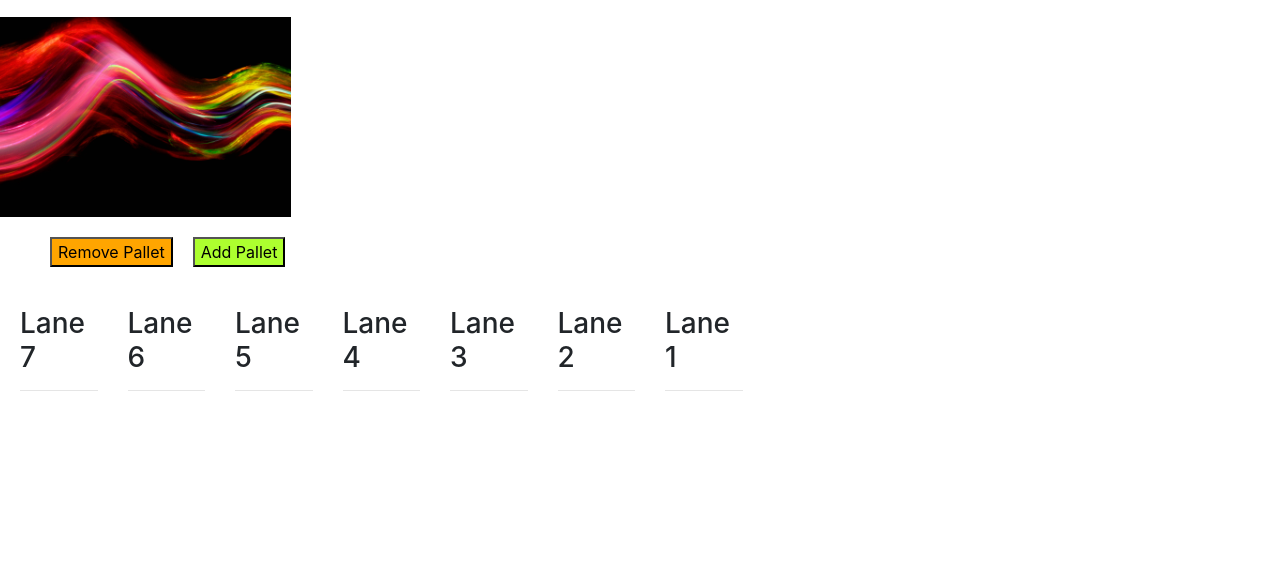
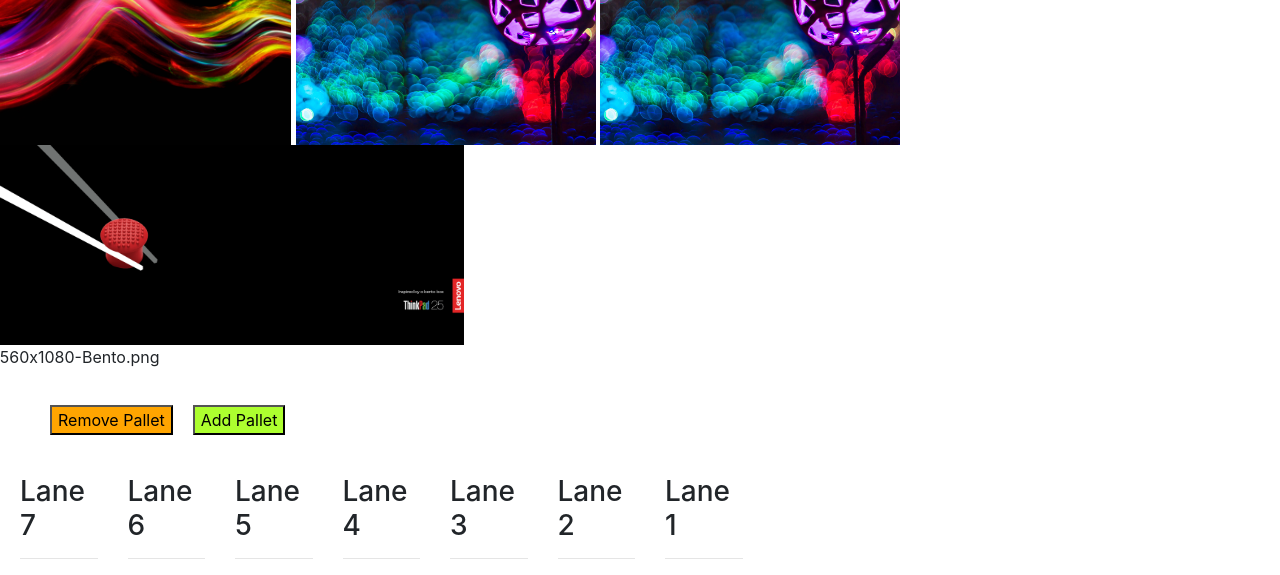
Before and after one commit to nhounhou/backloginventory, a website: page public/index.html in a window 1280 px wide. Shown: the part 263-838 px from the top of the page. Before the commit the page ends 800 px from the top, so only its background shows below. Drawn offline with nearby package versions, Linux system fonts and the light colour scheme; no server answers.

Commit message:
adding pictures banner

```diff
--- a/public/CSS/style.css
+++ b/public/CSS/style.css
@@ -15,15 +15,29 @@ button, input, .header {
     margin-bottom: 20px;
 }
 
+p {
+  display: inline;
+}
+
 button {
     margin-left: 10px;
     margin-right: 10px;
 }
 
 img {
-  width: 100%;
+  width: auto;
   height: 200px;
 }
+
+/* .hover_effect {
+  height: 200px;
+  width: 100%;
+}
+
+.hover_effect:hover {
+  height: 200px;
+  width: auto;
+} */
 
 #lenovo {
   width: auto;
--- a/public/JS/script.js
+++ b/public/JS/script.js
@@ -60,16 +60,19 @@ $(document).ready(function() {
         // });
 
         // getting random pictures from folder Public/Pictures
+            for (var i=1;i<5;i++){
                 var randPic=Math.floor(Math.random() * pictureArray.length);
                 var img=$("<img>");
                 var imgURL=pictureArray[randPic];
                 var imgDesc=pictureArray[randPic];
                 // console.log(pictureArray[randPic])
-            img.attr("src",'../pictures/'+imgURL);
-            img.attr("alt",imgDesc);
+                img.attr('src','../pictures/'+imgURL);
+                img.attr('alt',imgDesc);
+                img.attr('class','hover_effect');
                 // img.attr("width",'100%');
                 // img.attr("heigth",'200px');
-            $(".row-image").append(img);
+                $(".row-image"+i.toString()).append(img);
+            }
             $('#photoTag').text(pictureArray[randPic])
             $('#photoHREF').attr('href','http://www.lenovo.com')
             $('#photoHREF').attr('target','_blank')
--- a/public/index.html
+++ b/public/index.html
@@ -22,7 +22,7 @@
                     <h3 id='PalletQty'></h3>
                 </div>
             </div>
-            <div class='col-sm-3'>
+            <!-- <div class='col-sm-3'>
                 <div class='row'>
                     <a>
                         <div>
@@ -33,13 +33,16 @@
                 <div class='row'>
                     <p id='photoTag'></p>
                 </div>
-            </div>
+            </div> -->
         </div>
         <div class='row '>
             <!-- <div class='col-sm-3'> -->
                 <div class='row'>
                     <a id='photoHREF'>
-                        <div class='row-image'></div>
+                        <p class='row-image1'></p>
+                        <p class='row-image2'></p>
+                        <p class='row-image3'></p>
+                        <p class='row-image4'></p>
                     </a>
                 </div>
                 <div class='row'>
```
Lines whose indentation alone changed are shown as unchanged.
